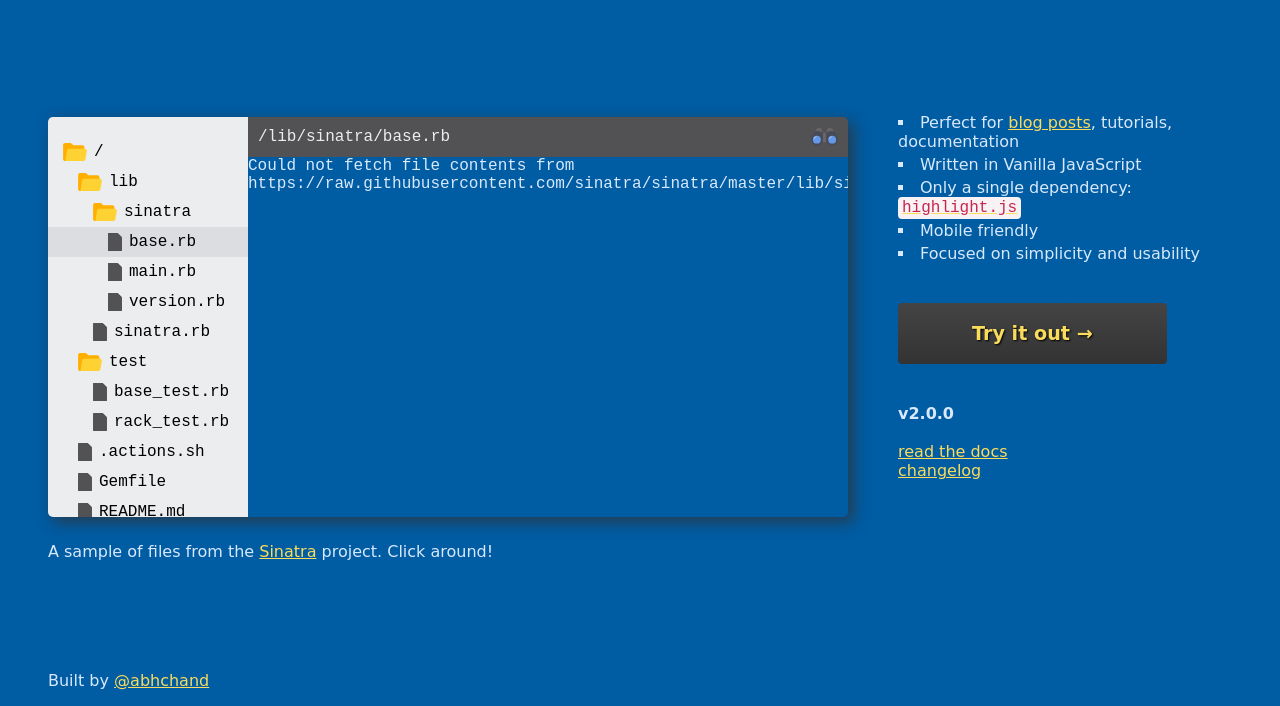
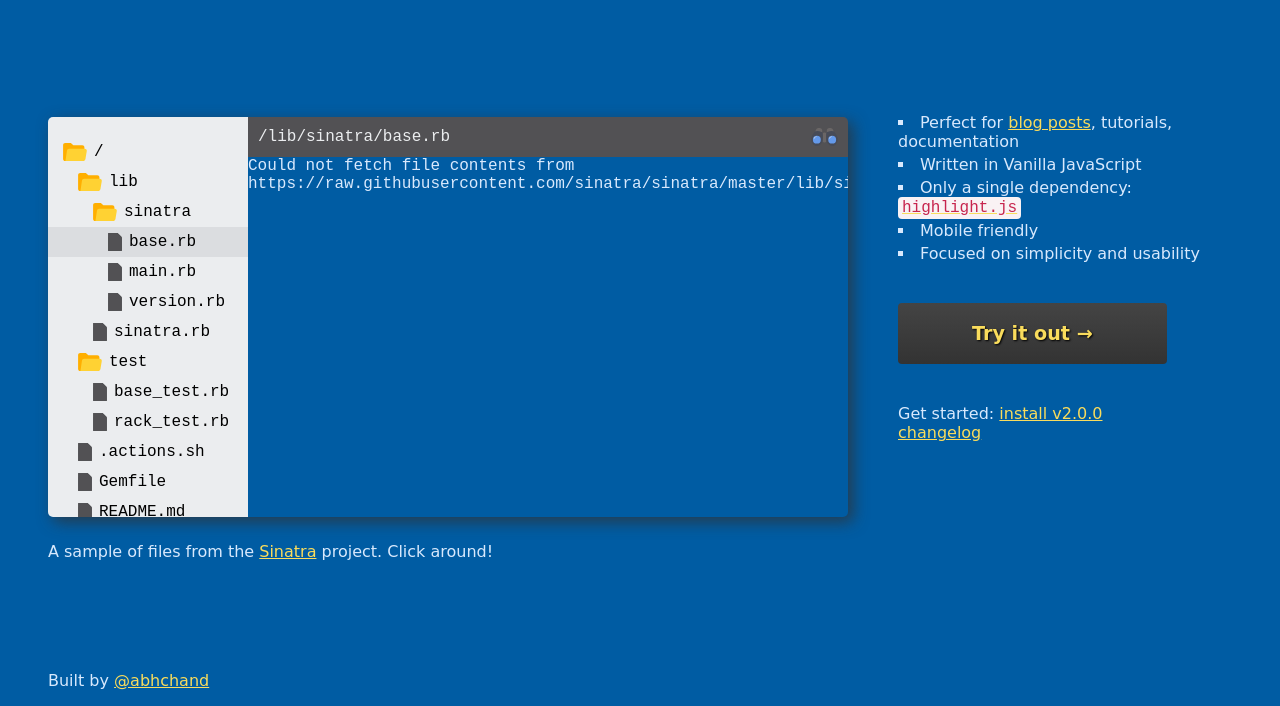
Before and after one commit to abhchand/vanilla-tree-viewer, a website built with webpack: page demo/template.html in a window 1280 px wide. Shown: the part 214-920 px from the top of the page. Built offline with nearby package versions, Linux system fonts and the light colour scheme; no server answers.

Commit message:
Rebrand link as "install"

```diff
--- a/demo/template.html
+++ b/demo/template.html
@@ -65,8 +65,7 @@
           </div>
 
           <p class='demo__links'>
-            <b>v2.0.0</b><br /><br />
-            <a href='https://github.com/abhchand/vanilla-tree-viewer#readme'>read the docs</a><br />
+            Get started: <a href='https://github.com/abhchand/vanilla-tree-viewer#readme'>install v2.0.0</a><br />
             <a href='https://github.com/abhchand/vanilla-tree-viewer/releases'>changelog</a>
           </p>
         </div>
```
